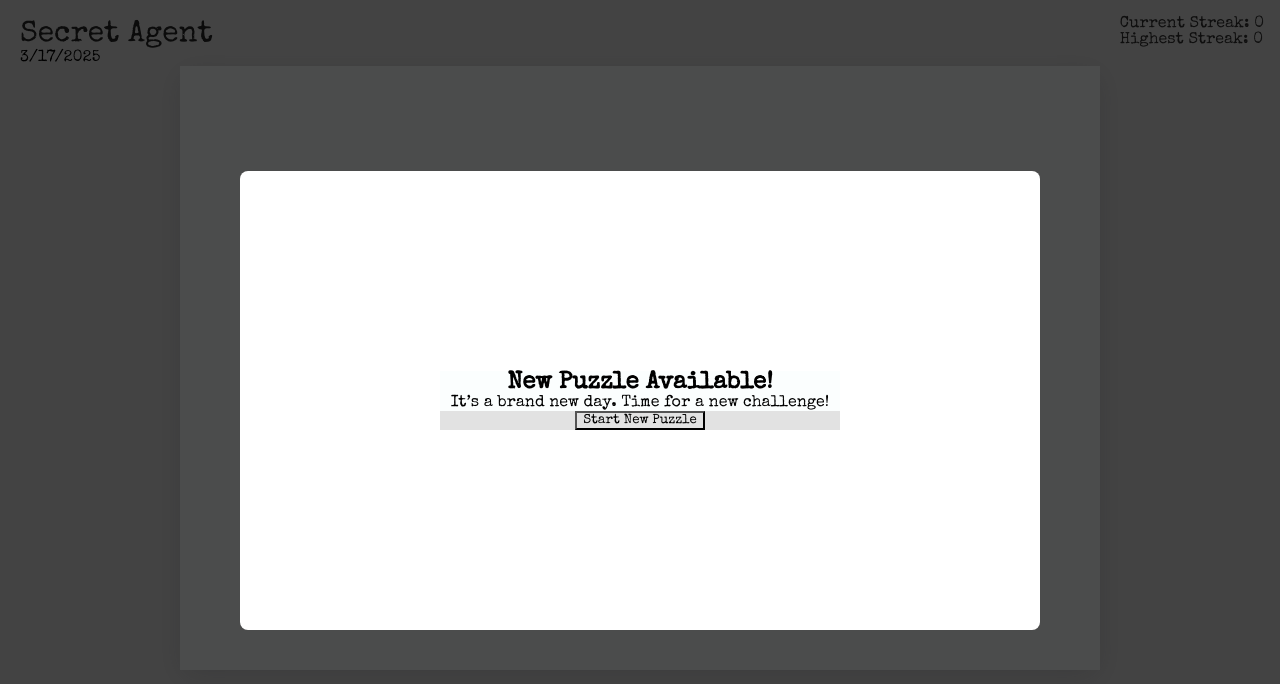
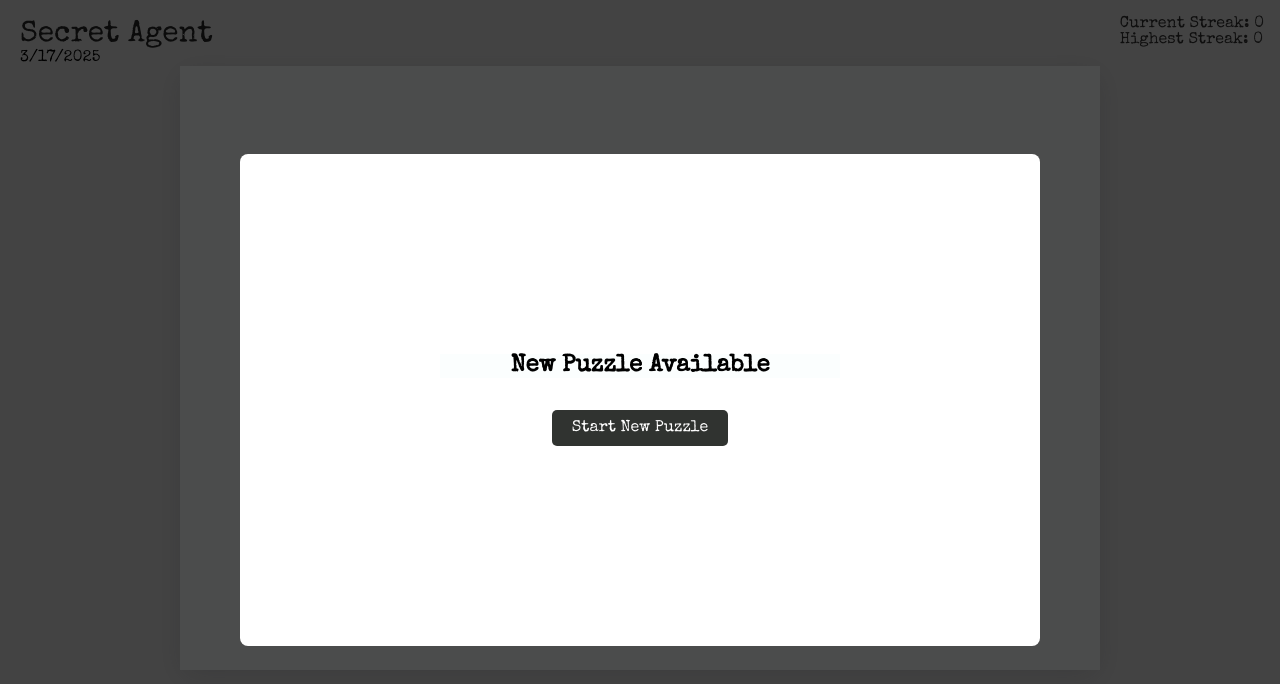
Before and after one commit to GiorgioMotorola/secret-agent-daily-cyrptogram, a Vue app: page / in a window 1280 px wide. Shown: the top 684 px of the page. Built offline with nearby package versions, Linux system fonts and the light colour scheme.

Commit message:
style updates

```diff
--- a/src/components/BaseGame.vue
+++ b/src/components/BaseGame.vue
@@ -64,10 +64,9 @@
         <p>Next puzzle in: {{ countdown }}</p>
       </div>
 
-      <div v-else-if="newPuzzleReady">
-        <h2>New Puzzle Available!</h2>
-        <p>It’s a brand new day. Time for a new challenge!</p>
-        <button @click="resetPuzzle" class="new-puzzle-button">Start New Puzzle</button>
+      <div v-else-if="newPuzzleReady" class="new-puzzle-button">
+    <h2>New Puzzle Available</h2>
+    <button class="btn-new-puzzle" @click="resetPuzzle">Start New Puzzle</button>
   </div>
 
       <button @click="generateShareResult" v-if="isSolved || isGiveUp" class="share-button">
@@ -101,6 +100,7 @@ export default {
       modalContent: "",
       entry: "",
       newPuzzleReady: false,
+      notificationMessage: '',
     };
   },
   computed: {
@@ -303,10 +303,14 @@ generateShareResult() {
       `Hints used: ${hintsUsed}/${hintCount}\n` +
       `${progressBar}`;
 
-  console.log(resultText);
+    navigator.clipboard.writeText(resultText).then(() => {
+      this.showNotification = true;
+      this.notificationMessage = "Result copied to clipboard. Share with your friends.";
 
-  navigator.clipboard.writeText(resultText).then(() => {
-    alert("Result copied to clipboard. Share with your friends.");
+      // Hide the notification after 3 seconds
+      setTimeout(() => {
+        this.showNotification = false;
+      }, 3000);
     });
   },
 },
@@ -592,6 +596,26 @@ button:disabled {
   background-color: #3e8e41;
 }
 
+.new-puzzle-button{
+  background-color: #ffffff;
+}
+
+.btn-new-puzzle {
+  background-color: #303330;
+  color: white;
+  padding: 10px 20px;
+  border-radius: 5px;
+  font-size: 16px;
+  border: none;
+  cursor: pointer;
+  transition: background-color 0.3s;
+  margin-top: 2rem;
+}
+
+.btn-new-puzzle:hover {
+  background-color: #2D4B73;
+}
+
 
 @keyframes pop {
   0% {
```
Lines whose indentation alone changed are shown as unchanged.
